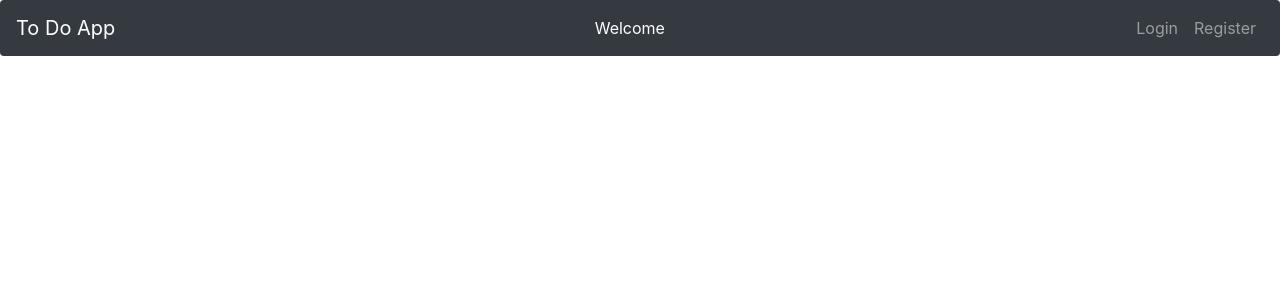
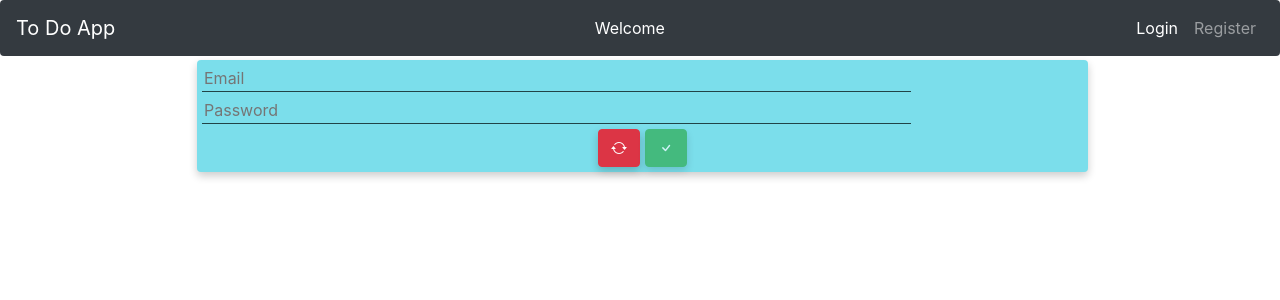
Before and after one commit to jporwal05/to-do-app, an Angular app: page /login in a window 1280 px wide. Before the commit this address led to /. Shown: the top 300 px of the page. Built offline with nearby package versions, Linux system fonts and the light colour scheme.

Commit message:
Added login functionality

```diff
--- a/src/app/app.component.ts
+++ b/src/app/app.component.ts
@@ -1,5 +1,4 @@
 import { Component } from '@angular/core';
-import { TaskService } from './task.service';
 
 @Component({
   selector: 'app-root',
--- a/src/app/auth.service.ts
+++ b/src/app/auth.service.ts
@@ -23,13 +23,7 @@ export class AuthService {
   register(user: any) {
     delete user.confirmPassword;
     this.http.post(this.BASE_URL + "/register", user).subscribe(response => {
-      let res: any = response;
-      if (!res.token) {
-        return;
-      }
-      localStorage.setItem(this.NAME_KEY, res.firstName);
-      localStorage.setItem(this.TOKEN_KEY, res.token);
-      this.router.navigate(["/"]);
+      this.authenticate(response);
     }, (err) => {
       throw err;
     });
@@ -38,5 +32,24 @@ export class AuthService {
   logout() {
     localStorage.removeItem(this.NAME_KEY);
     localStorage.removeItem(this.TOKEN_KEY);
+    this.router.navigate(["/login"]);
+  }
+
+  login(userData: any) {
+    this.http.post(this.BASE_URL + "/login", userData).subscribe(response => {
+      this.authenticate(response);
+    }, (err) => {
+      throw err;
+    });
+  }
+
+  authenticate(response) {
+    let res: any = response;
+    if (!res.token) {
+      return;
+    }
+    localStorage.setItem(this.NAME_KEY, res.firstName);
+    localStorage.setItem(this.TOKEN_KEY, res.token);
+    this.router.navigate(["/"]);
   }
 }
--- /dev/null
+++ b/src/app/login/login.component.css
@@ -0,0 +1,16 @@
+.tda-login-div {
+    background-color: #7bdeeb;
+    margin-top: 5px;
+    margin-left: 5px;
+    padding-bottom: 5px;
+    padding-right: 5px;
+    border-radius: 4px;
+}
+
+.tda-login-div:hover {
+    background-color: #40baca;
+}
+
+.tda-input {
+    border-bottom: 1px solid #214347;
+}
--- /dev/null
+++ b/src/app/login/login.component.html
@@ -0,0 +1,19 @@
+<div class="tda-login-div tda-card">
+    <form [formGroup]="loginForm" (ngSubmit)="onSubmit()">
+        <div>
+            <input class="tda-input" placeholder="Email" type="email" name="email" id="email"
+                formControlName="email" required>
+        </div>
+        <div>
+            <input class="tda-input" placeholder="Password" type="password" name="password" id="password"
+                formControlName="password" required>
+        </div>
+        <div class="tda-button-div">
+            <button class="btn btn-danger tda-button" type="reset"><i class="bi
+            bi-arrow-repeat"></i>
+                <span class="tda-tooltip-text">Reset</span></button>
+            <button class="btn btn-success tda-button" type="submit" [disabled]="!loginForm.valid"><i class="bi bi-check"></i>
+                <span class="tda-tooltip-text">Login</span></button>
+        </div>
+    </form>
+</div>
--- /dev/null
+++ b/src/app/login/login.component.ts
@@ -0,0 +1,33 @@
+import { Component, OnInit } from '@angular/core';
+import { FormBuilder } from '@angular/forms';
+import { AuthService } from '../auth.service';
+
+@Component({
+  selector: 'app-login',
+  templateUrl: './login.component.html',
+  styleUrls: ['./login.component.css']
+})
+export class LoginComponent implements OnInit {
+
+  constructor(private formBuilder: FormBuilder, private authService: AuthService) { }
+
+  ngOnInit(): void {
+  }
+
+  emailValid = () => {
+    return control => {
+        let regex = /^(([^<>()\[\]\\.,;:\s@"]+(\.[^<>()\[\]\\.,;:\s@"]+)*)|(".+"))@((\[[0-9]{1,3}\.[0-9]{1,3}\.[0-9]{1,3}\.[0-9]{1,3}])|(([a-zA-Z\-0-9]+\.)+[a-zA-Z]{2,}))$/
+        return regex.test(control.value) ? null : { invalidEmail: true };
+    };
+  }
+
+  loginForm = this.formBuilder.group({
+    email: ["", [this.emailValid()]],
+    password: [""]
+  });
+
+  onSubmit() {
+    this.authService.login(this.loginForm.value);
+  }
+
+}
--- a/src/app/nav/nav.component.html
+++ b/src/app/nav/nav.component.html
@@ -8,9 +8,10 @@
             </li>
         </ul>
         <ul class="navbar-nav ml-auto">
-            <li class="nav-item" [ngStyle]="{'display':
+            <li class="nav-item" routerLink="/login"
+            routerLinkActive="active" [ngStyle]="{'display':
             authService.isAuthenticated ? 'none' : 'inline'}">
-                <a class="nav-link" href="#">Login</a>
+                <a class="nav-link" style="cursor: pointer">Login</a>
             </li>
             <li class="nav-item" [ngStyle]="{'display':
             !authService.isAuthenticated ? 'none' : 'inline'}">
--- a/src/app/register/register.component.css
+++ b/src/app/register/register.component.css
@@ -8,7 +8,7 @@
 }
 
 .tda-register-div:hover {
-    background-color: #ec9191;
+    background-color: #e97777;
 }
 
 .tda-input {
--- a/src/app/register/register.component.html
+++ b/src/app/register/register.component.html
@@ -25,7 +25,7 @@
             bi-arrow-repeat"></i>
                 <span class="tda-tooltip-text">Reset</span></button>
             <button class="btn btn-success tda-button" type="submit" [disabled]="!registerForm.valid"><i class="bi bi-check"></i>
-                <span class="tda-tooltip-text">Add</span></button>
+                <span class="tda-tooltip-text">Login</span></button>
         </div>
     </form>
 </div>
--- a/src/app/todo/todo.component.ts
+++ b/src/app/todo/todo.component.ts
@@ -1,4 +1,6 @@
 import { Component, OnInit } from '@angular/core';
+import { Router } from '@angular/router';
+import { AuthService } from '../auth.service';
 import { TaskService } from '../task.service';
 
 @Component({
@@ -10,10 +12,14 @@ export class TodoComponent implements OnInit {
   showCreateForm = false;
   hideCancel = true;
 
-  constructor(public taskService: TaskService) {}
+  constructor(public taskService: TaskService, private authService: AuthService, private router: Router) { }
 
   ngOnInit() {
-    this.taskService.getTasks();
+    if (!this.authService.isAuthenticated) {
+      this.router.navigate(["/login"]);
+    } else {
+      this.taskService.getTasks();
+    }
   }
 
   onCreateClicked() {
```
Also changed, not shown: src/app/app.module.ts (+7 -1 lines).
